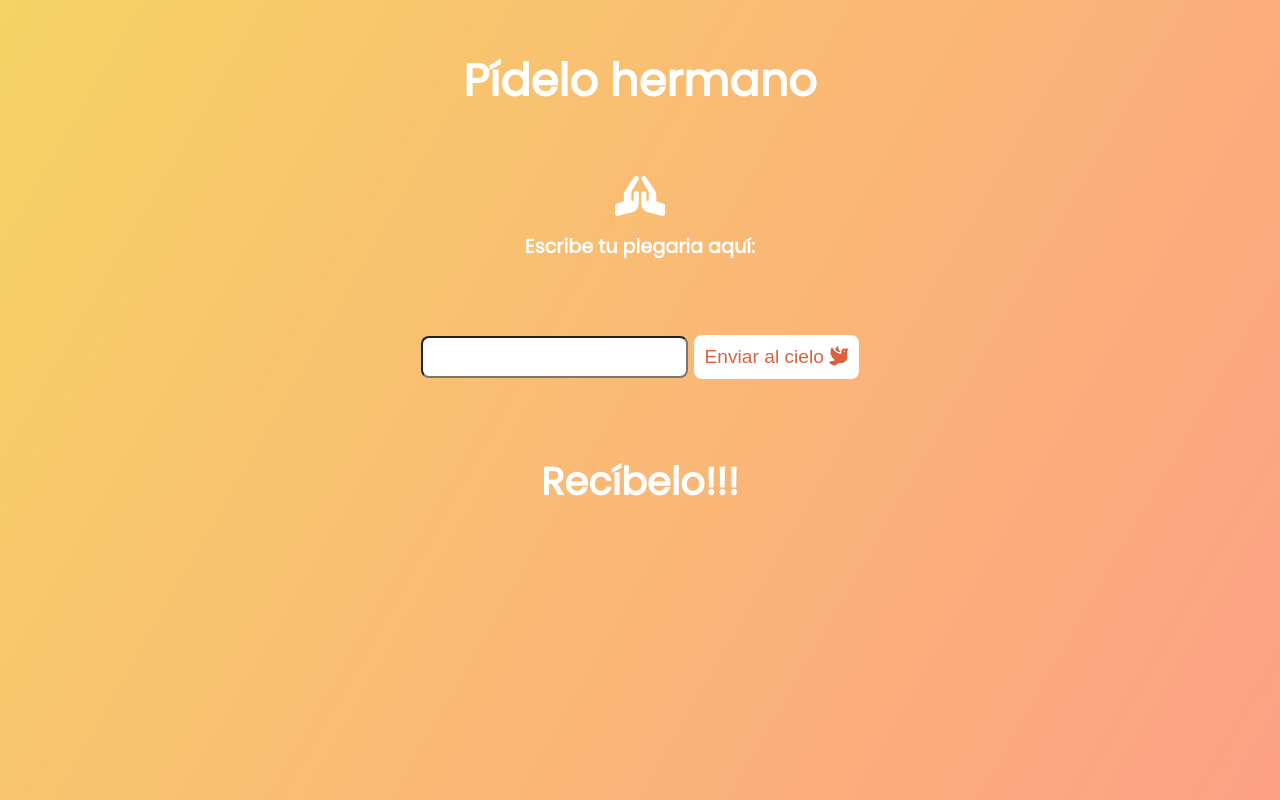
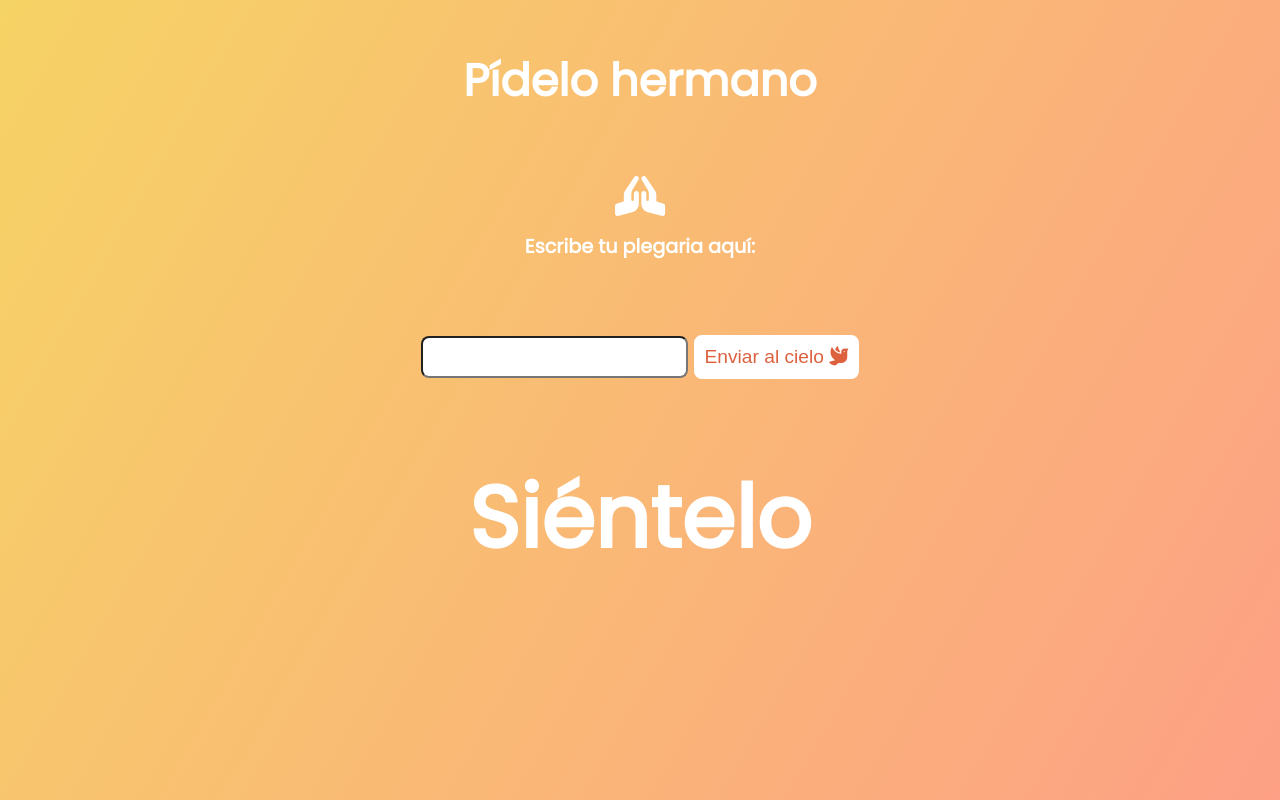
Before and after one commit to gmzi/pideloheermano, a plain HTML site: page index.html in a window 1280 px wide. Both pictures are taken after typing "Sample" into the empty fields and a click on the button "Enviar al cielo". Drawn offline with Linux system fonts and the light colour scheme.

Commit message:
more responses

```diff
--- a/script.js
+++ b/script.js
@@ -11,6 +11,10 @@ const frases = [
   "Alábalo!!!",
   "ya viene",
   "Alaba!!!!",
+  "Loado!!!!",
+  "será",
+  "ten fe",
+  "abrázalo!!!!",
 ];
 
 // Event listeners
@@ -25,9 +29,10 @@ function addTodo(event) {
     // prevent form from submitting
     event.preventDefault();
     // Select esponse after prayer:
-    const alaba = frases[Math.floor(Math.random() * frases.length)];
+    const alaba = frases[Math.floor(Math.random(0, 10) * frases.length)];
     // Display response after prayer:
     response.innerText = alaba;
+    response.classList.add("animation");
     //   clear  input value:
     todoInput.value = "";
   }
--- a/style.css
+++ b/style.css
@@ -68,4 +68,11 @@ button:hover {
 .aleluya {
   font-size: calc(2rem + 0.5vw);
   justify-content: space-between;
+  opacity: 0;
 }
+
+.animation {
+  font-size: calc(5rem + 0.5vw);
+  opacity: 1;
+  transition: all 1.6s ease;
+}
```
